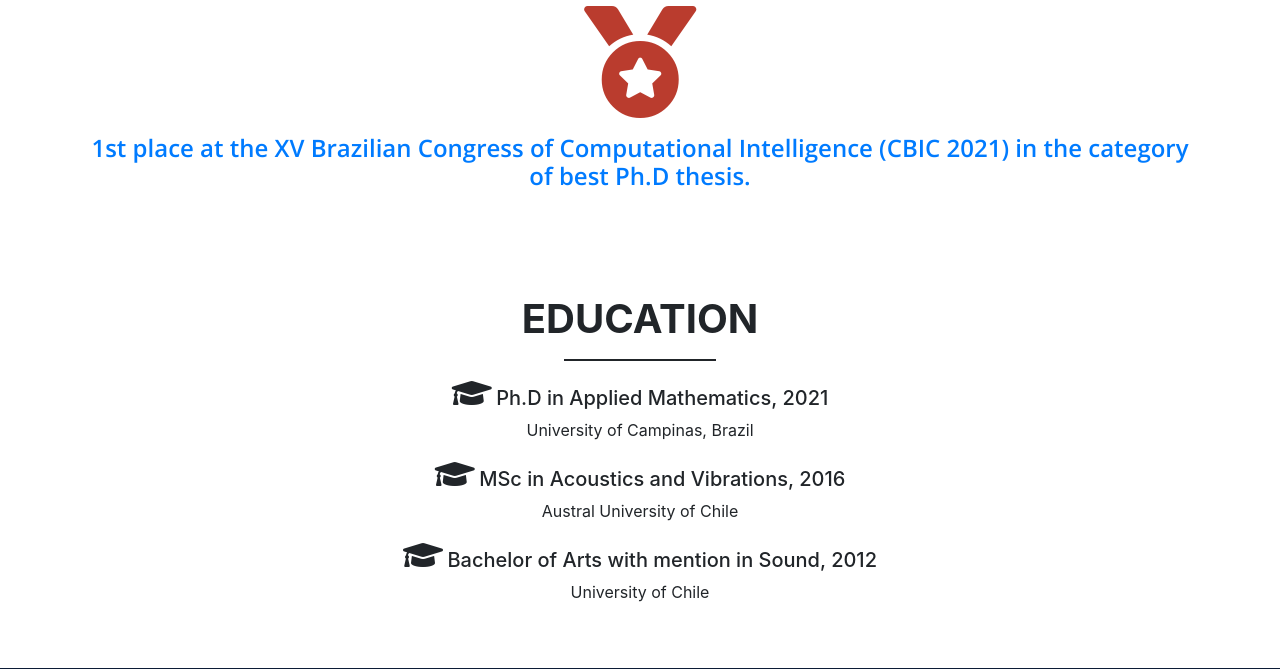
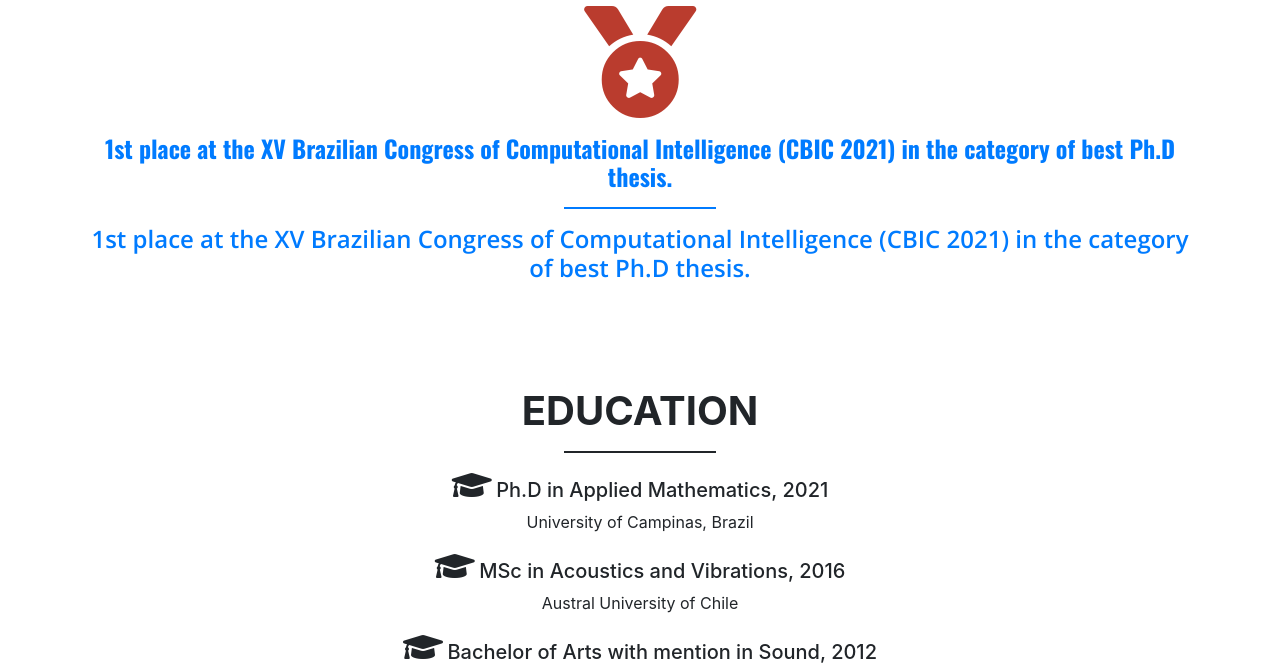
Before and after one commit to fitolobo/RodolfoLobo, a plain HTML site: page index.html in a window 1280 px wide. Shown: the part 3400-4069 px from the top of the page. Drawn offline with nearby package versions, Linux system fonts and the light colour scheme.

Commit message:
Update index.html

```diff
--- a/index.html
+++ b/index.html
@@ -181,7 +181,9 @@
 
         <article class="col-12 col-sm-12">
             <i class="fas fa-medal fa-7x"></i>
-            <a href="#" onclick='window.open("assets/img/certificado.pdf");return false;'><h4 class="font-weight-bold mt-3">1st place at the XV Brazilian Congress of Computational Intelligence (CBIC 2021) in the category of best Ph.D thesis.</h4></a>
+            <a href="#" onclick='window.open("assets/img/certificado.pdf");return false;'><h4 class="font-weight-bold mt-3">1st place at the XV Brazilian Congress of Computational
+              Intelligence (CBIC 2021) in the category of best Ph.D thesis.</h4><hr><h4 class="font-weight-bold mt-3">1st place at the XV Brazilian Congress of Computational
+              Intelligence (CBIC 2021) in the category of best Ph.D thesis.</h4></a>
         </article>
       </div>
   </section>
```
